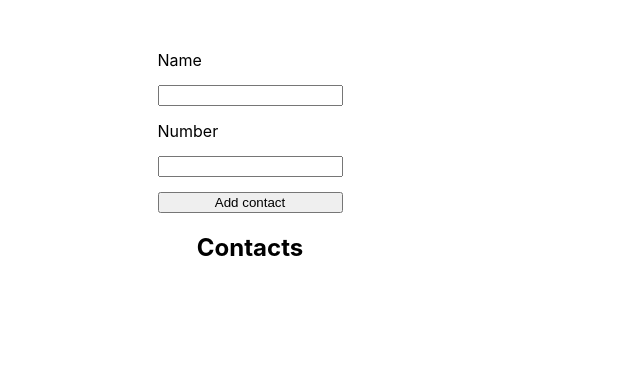
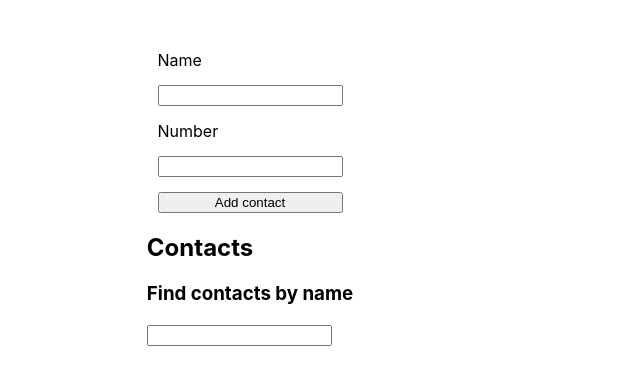
Before and after one commit to VickyUA/goit-react-hw-02-phonebook, a React (Create React App) app: page / in a window 1280 px wide. Shown: the top 384 px of the page, without its empty margins (0-640 px from the left). Built offline with nearby package versions, Linux system fonts and the light colour scheme.

Commit message:
Update App.jsx

```diff
--- a/src/components/App.jsx
+++ b/src/components/App.jsx
@@ -5,18 +5,24 @@ import { nanoid } from 'nanoid';
 export default class App extends Component {
   state = {
     contacts: [],
+    filter: '',
   };
-
-  // contactId = nanoid();
 
   formSubmitHandler = ({ name, number }) => {
     const newContact = { name, number, id: nanoid() };
-    // this.setState(prev => ({ contacts: [...prev.contacts, data] }));
     this.setState(prev => ({ contacts: [...prev.contacts, newContact] }));
     console.log(this.state);
   };
 
+  handleFilter = event => {
+    this.setState({ filter: event.target.value });
+  };
+
   render() {
+    const { contacts, filter } = this.state;
+    const filteredContacts = contacts.filter(contact =>
+      contact.name.toLowerCase().includes(filter.toLowerCase())
+    );
     return (
       <div
         style={{
@@ -30,8 +36,15 @@ export default class App extends Component {
         <Form getSubmitData={this.formSubmitHandler} />
         <div>
           <h2>Contacts</h2>
-          {this.state.contacts.map(contact => (
-            <li key={contact}>
+          <h3>Find contacts by name</h3>
+          <input
+            type="text"
+            name="filter"
+            value={this.state.filter}
+            onChange={this.handleFilter}
+          />
+          {filteredContacts.map(contact => (
+            <li key={contact.id}>
               {contact.name}: {contact.number}
             </li>
           ))}
```
